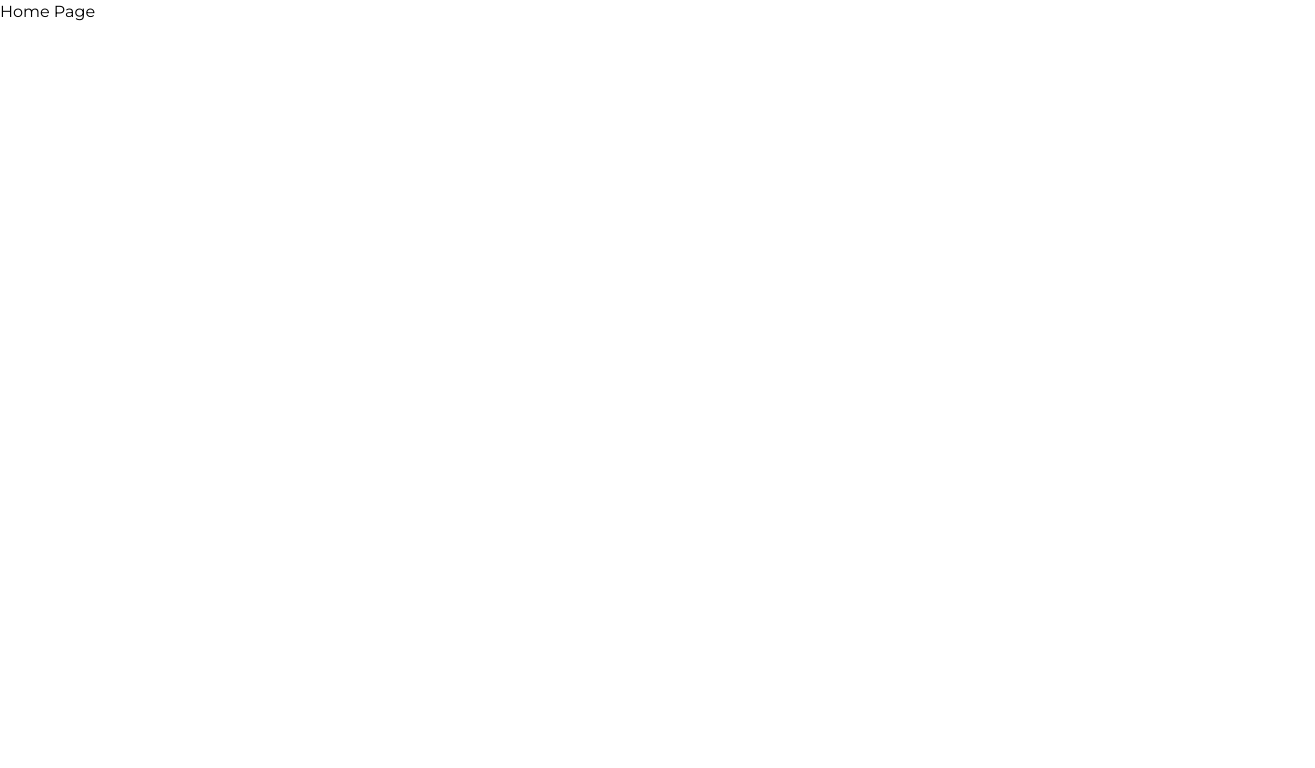
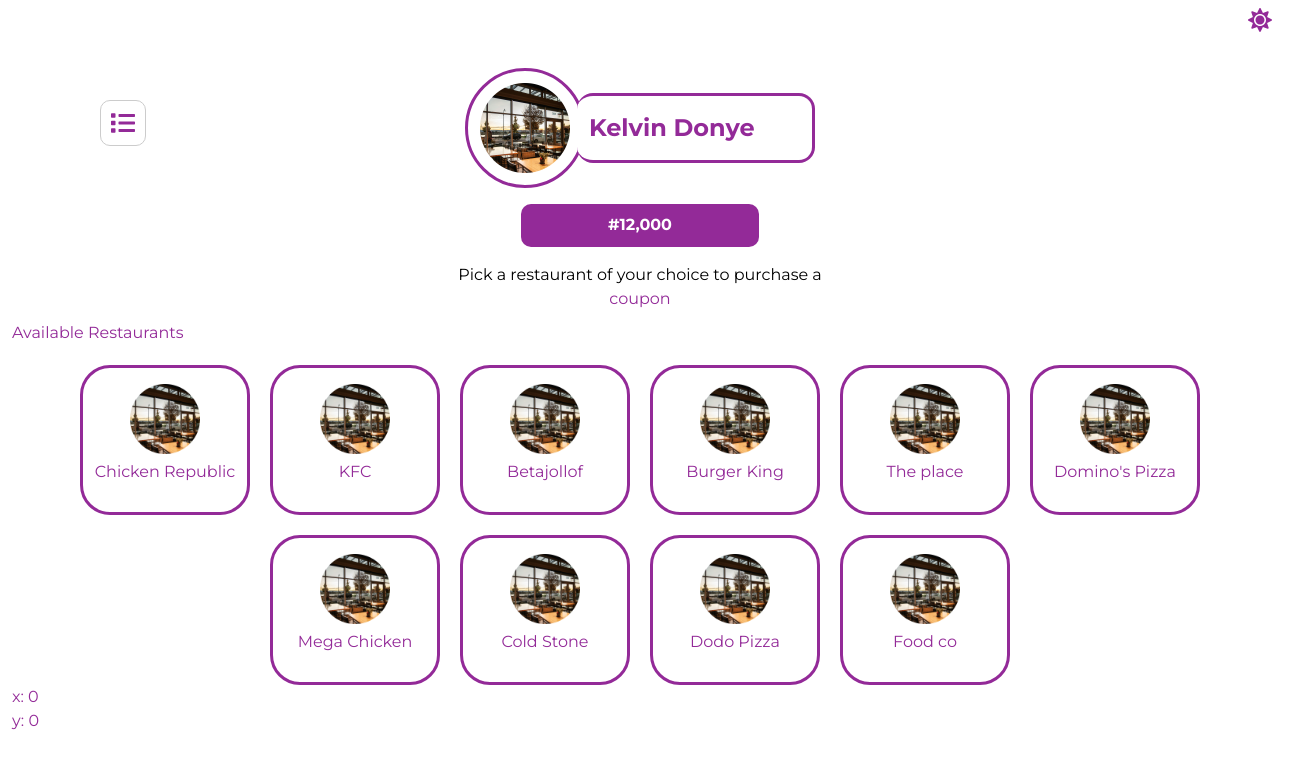
Before and after one commit to sw-alola176/FeedingAppWeb, a React (Vite) app in the folder client/: page /home in a window 1280 px wide. Shown: the top 768 px of the page, 1315 px wide, since content can reach past the window. Built offline with nearby package versions, Linux system fonts and the light colour scheme.

Commit message:
added-homePage

```diff
--- a/client/src/App.jsx
+++ b/client/src/App.jsx
@@ -3,10 +3,13 @@ import HomePage from "./pages/Home/HomePage"
 import NotFoundPage from "./pages/NotFoundPage"
 import SignInPage from "./pages/SignIn/SignUpPage"
 import LogInPage from "./pages/Login/LogInPage"
-
+import { SwitchProvider } from "./switchLight"
+import { useState } from "react"
 import { createBrowserRouter, RouterProvider } from 'react-router-dom'
 
 function App() {
+
+  const [switchLight, setSwitchLight] = useState(false)
 
   const router = createBrowserRouter([
     {
@@ -30,7 +33,9 @@ function App() {
 
   return (
     <>
+    <SwitchProvider.Provider value={{switchLight, setSwitchLight}}>
       <RouterProvider router={router} />
+    </SwitchProvider.Provider>
     </>
   )
 }
--- a/client/src/pages/Home/HomePage.jsx
+++ b/client/src/pages/Home/HomePage.jsx
@@ -1,8 +1,189 @@
-import './HomePage.module.css'
+import React from 'react'
+import'./HomePage.module.css'
+import { Link } from "react-router-dom"
+import img from "../../assets/home-page/Ellipse 1.png"
+import { FaSun, FaMoon } from 'react-icons/fa';
+import { FaList } from 'react-icons/fa';
+import { SwitchProvider } from '../../switchLight';
+import { useContext, useState, useEffect } from 'react';
 
 const HomePage = () => {
+
+  const {switchLight, setSwitchLight} = useContext(SwitchProvider)
+  const style = {
+    backgroundColor: switchLight ? "black": "white",
+    color: switchLight ? "white": "#932A98"
+  }
+  const [showMenu,setShowMenu] = useState(false)
+
+  const [mousePosition, setMousePosition] = useState({ x: 0, y: 0 });
+  const [dragging, setDragging] = useState(false);
+  const [offset, setOffset] = useState({ x: 0, y: 0 });
+  const [position, setPosition] = useState({ x: 100, y: 100 });
+
+  useEffect(() => {
+    const handleMove = (x, y) => {
+      if (dragging) {
+        setPosition({
+          x: x - offset.x,
+          y: y - offset.y,
+        });
+      }
+    };
+
+    const handleMouseMove = (e) => handleMove(e.clientX, e.clientY);
+    const handleTouchMove = (e) => {
+      const touch = e.touches[0];
+      handleMove(touch.clientX, touch.clientY);
+    };
+
+    const handleMouseUp = () => setDragging(false);
+    const handleTouchEnd = () => setDragging(false);
+
+    window.addEventListener('mousemove', handleMouseMove);
+    window.addEventListener('mouseup', handleMouseUp);
+    window.addEventListener('touchmove', handleTouchMove);
+    window.addEventListener('touchend', handleTouchEnd);
+
+    return () => {
+      window.removeEventListener('mousemove', handleMouseMove);
+      window.removeEventListener('mouseup', handleMouseUp);
+      window.removeEventListener('touchmove', handleTouchMove);
+      window.removeEventListener('touchend', handleTouchEnd);
+    };
+  }, [dragging, offset])
+
+
+
+  const restaurants = [
+    {name: "Chicken Republic",
+      image: img
+    },
+    {name: "KFC",
+      image: img
+    },
+    {name: "Betajollof",
+      image: img
+    },
+    {name: "Burger King",
+      image: img
+    },
+    {name: "The place",
+      image: img
+    },
+    {name: "Domino's Pizza",
+      image: img
+    },
+    {name: "Mega Chicken",
+      image: img
+    },
+    {name: "Cold Stone",
+      image: img
+    },
+    {name: "Dodo Pizza",
+      image: img
+    },
+    {name: "Food co",
+      image: img
+    }
+  ]
+
   return (
-    <h1>Home Page</h1>
+    <>
+    <div style={style} className={`w-full h-full m-0 self-center justify-self-center place-content-center relative p-3 flex flex-col`}>
+      <header className='text-center self-center gap-4 w-fit'>
+        <div className="flex items-center justify-center">
+          <div className="size-[120px] border-[3px] border-[#932A98] -mr-2 rounded-full flex items-center justify-center">
+            <img
+              className="size-[90px] object-cover"
+              src={img}
+              alt="food place"
+            />
+          </div>
+
+          <div className={`w-[238px] h-[70px] ${switchLight ? 'bg-black tracking-wider': 'bg-white'} border-[3px] border-[#932A98] flex items-center pl-3 pr-10 rounded-2xl rounded-l-2xl border-l-0 text-[24px] font-bold z-10 text-[#932A98]`}>
+            Kelvin Donye
+          </div>
+        </div>
+
+        <button  className='bg-[#932A98] cursor-pointer text-white font-bold rounded-[10px] h-[43px] w-[238px]'>#12,000</button>
+
+        <p className={`${switchLight ? 'text-white': 'text-black'}`}>Pick a restaurant of your choice to purchase a <br /> <Link to="/coupon" className={`${switchLight ? 'text-[#932A98]' : 'text-[#932A98]'}`}>coupon</Link></p>
+      </header>
+
+      <button onClick={() => setSwitchLight(prev => !prev)} className='absolute top-2 right-2'>
+        {switchLight ? <FaMoon className='text-2xl cursor-pointer active:scale-[80%]' />:<FaSun className='text-2xl cursor-pointer active:scale-[80%]' />}
+      </button>
+
+      <main className='mt-2.5 w-full m-0'>
+        <Link className='text-[#932A98] mb-1.5' to=''>Available Restaurants</Link>
+
+        <section className='flex flex-wrap justify-center gap-5 mt-5'>
+          {restaurants.map(data => {
+            return (
+              <div key={data.name} className={`border-3 size-[150px] w-[170px] ${switchLight ? 'text-white bg-black': ''} text-center pt-4 pb-4 pr-2 pl-2 rounded-[30px] flex flex-col items-center border-[#932A98]`}>
+                <img
+                  className='size-[70px] mr-0'
+                  src={data.image}
+                  alt="food place"/>
+                <p className='text-[16px] text-nowrap mt-1.5 w-100'> {data.name}</p>
+              </div>
+            )
+          })}
+
+
+        </section>
+
+      </main>
+      {/* ✅ Draggable + Clickable Menu (works on mobile and desktop) */}
+    <div
+      className='flex items-center gap-4'
+      onMouseDown={(e) => {
+        setDragging(true);
+        setOffset({
+          x: e.clientX - position.x,
+          y: e.clientY - position.y,
+        });
+      }}
+      onTouchStart={(e) => {
+        const touch = e.touches[0];
+        setDragging(true);
+        setOffset({
+          x: touch.clientX - position.x,
+          y: touch.clientY - position.y,
+        });
+      }}
+      onClick={() => setShowMenu((prev) => !prev)}
+      style={{
+        position: 'absolute',
+        left: position.x,
+        top: position.y,
+        cursor: dragging ? 'grabbing' : 'pointer',
+        background: '#fff',
+        border: '1px solid #ccc',
+        padding: '10px',
+        borderRadius: '10px',
+        userSelect: 'none',
+        touchAction: 'none', // 🚫 prevents scrolling while dragging
+      }}
+    >
+      <FaList className='text-2xl' />
+      {showMenu ? (
+        <div>
+          <ul className='flex gap-4 text-[#C578C8E5]'>
+            <li className='hover:text-[#932A98]'>Home</li>
+            <li className='hover:text-[#932A98]'>History</li>
+            <li className='hover:text-[#932A98]'>Settings</li>
+          </ul>
+        </div>
+      ) : null}
+    </div>
+
+
+      <p>x: {mousePosition.x} <br/> y: {mousePosition.y}</p>
+    </div>
+
+    </>
   )
 }
 
--- a/client/src/pages/Home/HomePage.module.css
+++ b/client/src/pages/Home/HomePage.module.css
@@ -0,0 +1,23 @@
+header {
+  display: flex;
+  flex-direction: column;
+  align-items: center;
+}
+
+* {
+  box-sizing: border-box;
+}
+
+body {
+  display: flex;
+  place-content: center;
+  min-width: 100vw;
+  min-height: 100vh;
+  margin: 0;
+  padding: 0;
+  position: relative;
+}
+
+@media screen {
+
+}
--- /dev/null
+++ b/client/src/switchLight.jsx
@@ -0,0 +1,3 @@
+import { createContext} from "react"
+
+export const SwitchProvider = createContext()
```
Also changed, not shown: client/src/assets/home-page/Ellipse 1.png (added).
